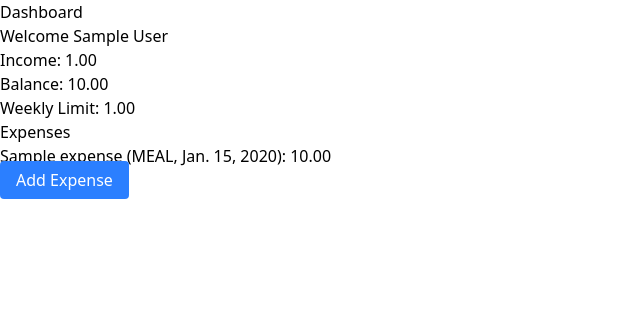
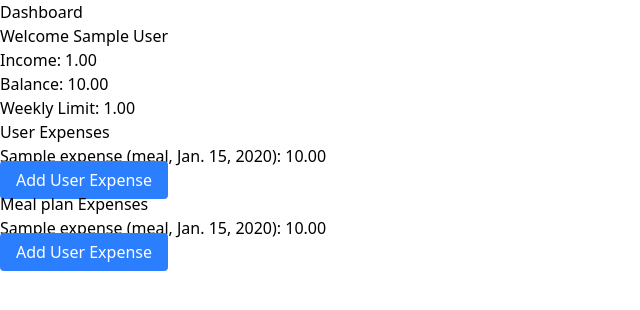
Before and after one commit to gauri-sharmaa/budget_app, a Django app: template dashboard/templates/dashboard.html in a window 1280 px wide. Shown: the part 60-370 px from the top of the page, without its empty margins (0-640 px from the left). Run offline with Django 5.2, Linux system fonts and the light colour scheme; a user stored in the database is signed in; tables that the repository leaves empty hold one stand-in row (values such as "Sample post"); the template is opened without the code that fills it: most values are stand-ins (such as "Sample title", 1, 10 or a date in 2020); style sheets or scripts are compiled from the project's sources; some libraries are stand-ins or nearby versions.

Commit message:
Meal plan expenses

```diff
--- a/budget_app/models.py
+++ b/budget_app/models.py
@@ -35,10 +35,10 @@
 
     @classmethod
     def choices(cls):
-        return [(tag.name, tag.value) for tag in cls]
+        return [(tag.value, tag.value) for tag in cls]
 
 class Expense(models.Model):
-    user = models.ForeignKey(User, on_delete=models.CASCADE, related_name='expenses', blank=True, null=True)
+    user_profile = models.ForeignKey(UserProfile, on_delete=models.CASCADE, related_name='expenses', blank=True, null=True)
     meal_plan = models.ForeignKey(MealPlan, on_delete=models.CASCADE, related_name='expenses', blank=True, null=True)
     title = models.CharField(max_length=255)
     type = models.CharField(max_length=10, choices=ExpenseType.choices())
@@ -49,8 +49,11 @@
     end_date = models.DateField(blank=True, null=True)
 
     def clean(self):
-        if not self.user and not self.meal_plan:
+        if not self.user_profile and not self.meal_plan:
             raise ValidationError('Either user or meal plan must be provided.')
+        if self.meal_plan and self.type != ExpenseType.MEAL.value:
+            print(self.type)
+            raise ValidationError('Meal plan expenses must be of type MEAL.')
 
     def __str__(self):
         return f"{self.title} - {self.cost}"
--- a/dashboard/templates/dashboard.html
+++ b/dashboard/templates/dashboard.html
@@ -6,9 +6,9 @@
   <div>Balance: {{ user.profile.balance }}</div>
   <div>Weekly Limit: {{ user.profile.weekly_limit }}</div>
   <div>
-    <div>Expenses</div>
+    <div>User Expenses</div>
     <ul>
-      {% for expense in user.expenses.all %}
+      {% for expense in user.profile.expenses.all %}
       <li>
         {{ expense.title }} ({{ expense.type }}, {{ expense.date }}): {{ expense.cost }}
       </li>
@@ -17,10 +17,27 @@
   </div>
   <!-- Button to Navigate to Add Expense Page -->
   <a
-    href="{% url 'dashboard.add_expense' %}"
+    href="{% url 'dashboard.add_expense' %}?expenseFor=userprofile"
     class="bg-blue-500 text-white px-4 py-2 rounded hover:bg-blue-600"
   >
-    Add Expense
+    Add User Expense
+  </a>
+  <div>
+    <div>Meal plan Expenses</div>
+    <ul>
+      {% for expense in user.meal_plan.expenses.all %}
+      <li>
+        {{ expense.title }} ({{ expense.type }}, {{ expense.date }}): {{ expense.cost }}
+      </li>
+      {% endfor %}
+    </ul>
+  </div>
+  <!-- Button to Navigate to Add Expense Page -->
+  <a
+    href="{% url 'dashboard.add_expense' %}?expenseFor=mealplan"
+    class="bg-blue-500 text-white px-4 py-2 rounded hover:bg-blue-600"
+  >
+    Add User Expense
   </a>
 </div>
 {% endblock %}
```
Also changed, not shown: dashboard/views.py (+20 -7 lines), budget_app/migrations/0002_remove_expense_user_expense_user_profile.py (added).
